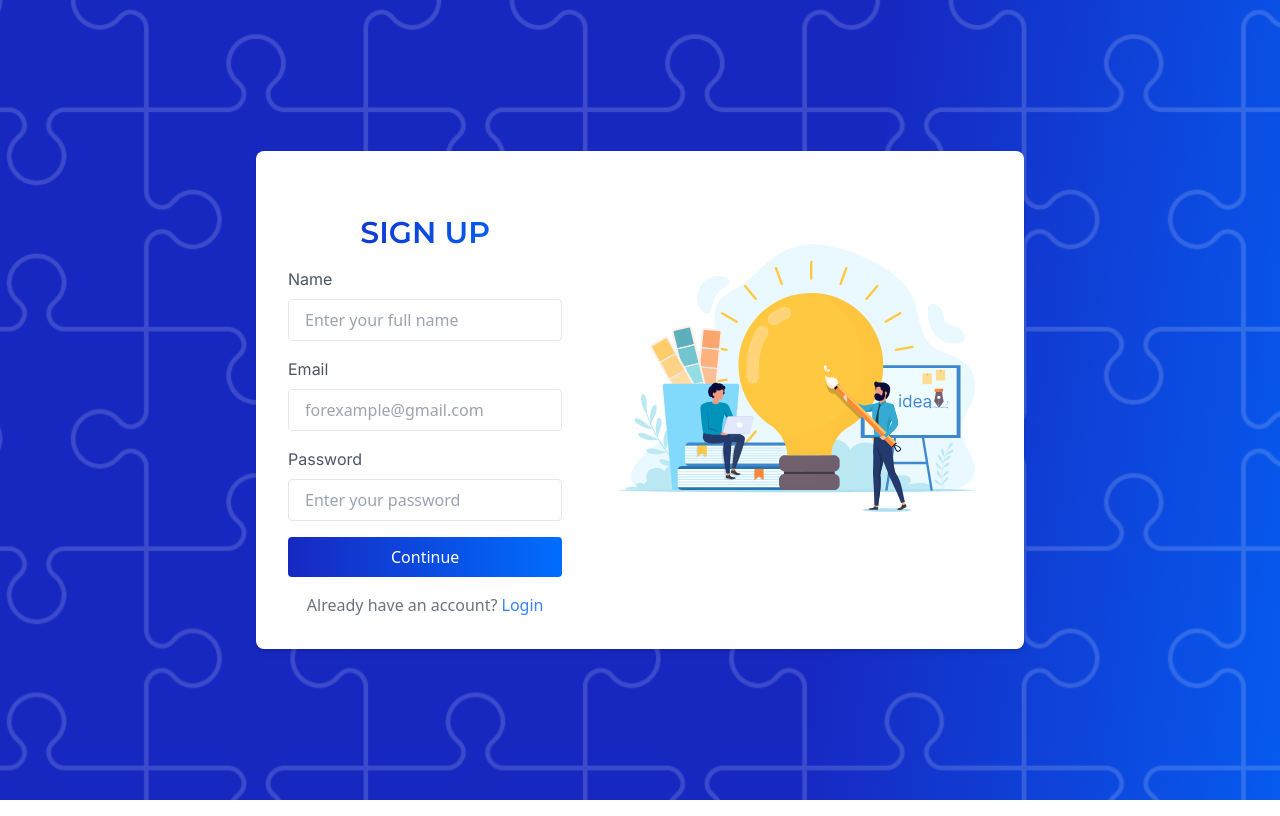
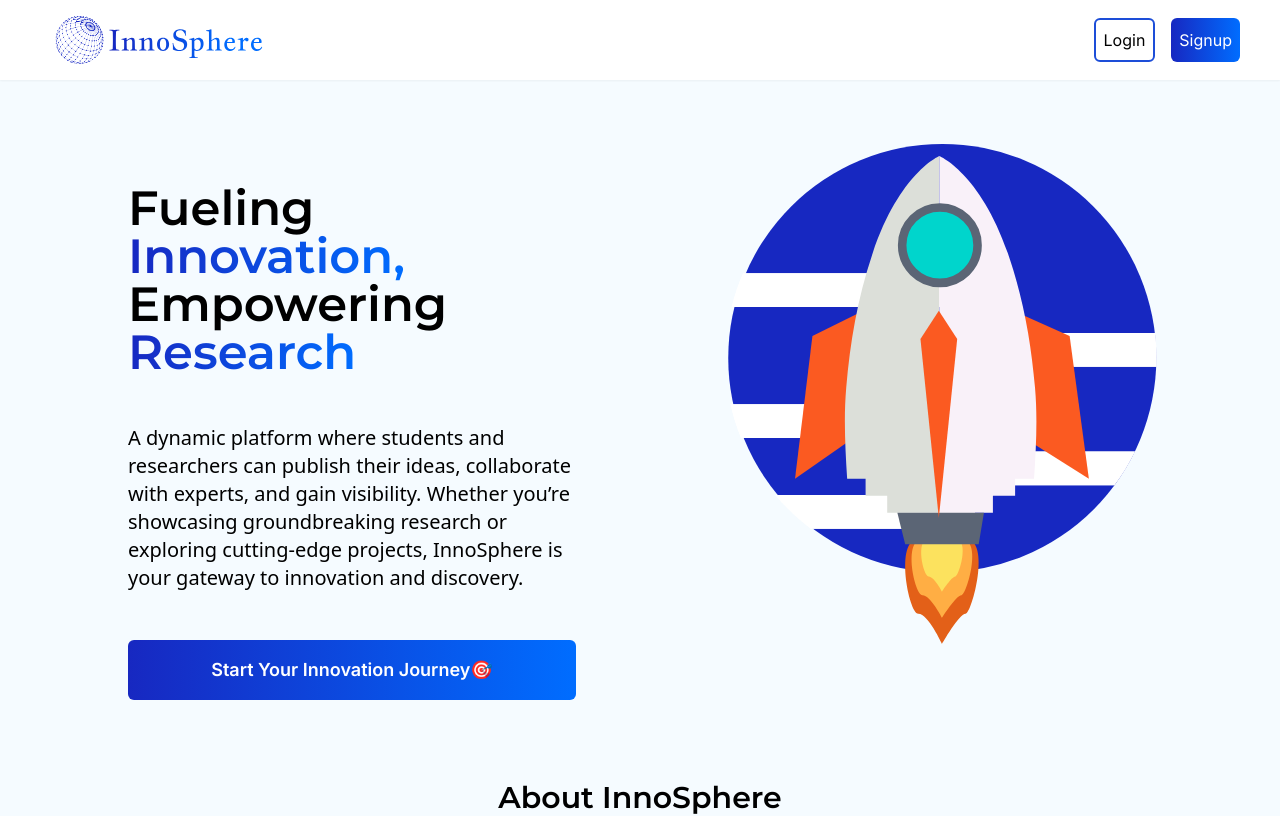
Before and after one commit to ShreyaS-2321/Research-Publication-Website, a React (Vite) app: page / in a window 1280 px wide. Shown: the top 816 px of the page. Built offline with nearby package versions, Linux system fonts and the light colour scheme.

Commit message:
Update App.jsx

```diff
--- a/src/App.jsx
+++ b/src/App.jsx
@@ -13,8 +13,8 @@
     <Router>
       <Routes>
         {/* Define Routes for Login and Signup */}
-        <Route path="/Landing" element={<Landing/>}/>
-        <Route path="/" element={<Signup />} />
+        <Route path="/" element={<Landing/>}/>
+        <Route path="/Signup" element={<Signup />} />
         <Route path="/Login" element={<Login />} />
         <Route path="/Home" element={<Home />} />
         <Route path="/Uploadform" element={<Uploadform />} />
```
